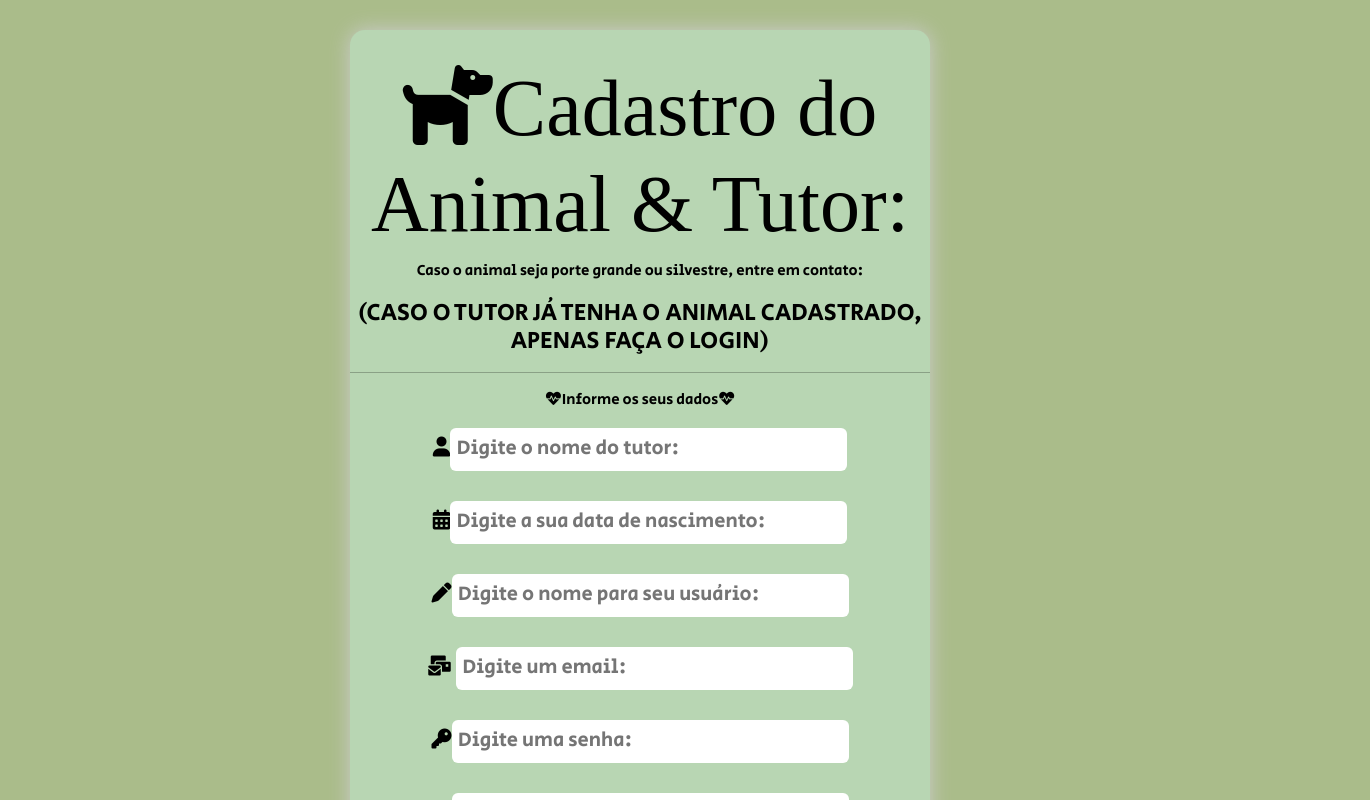
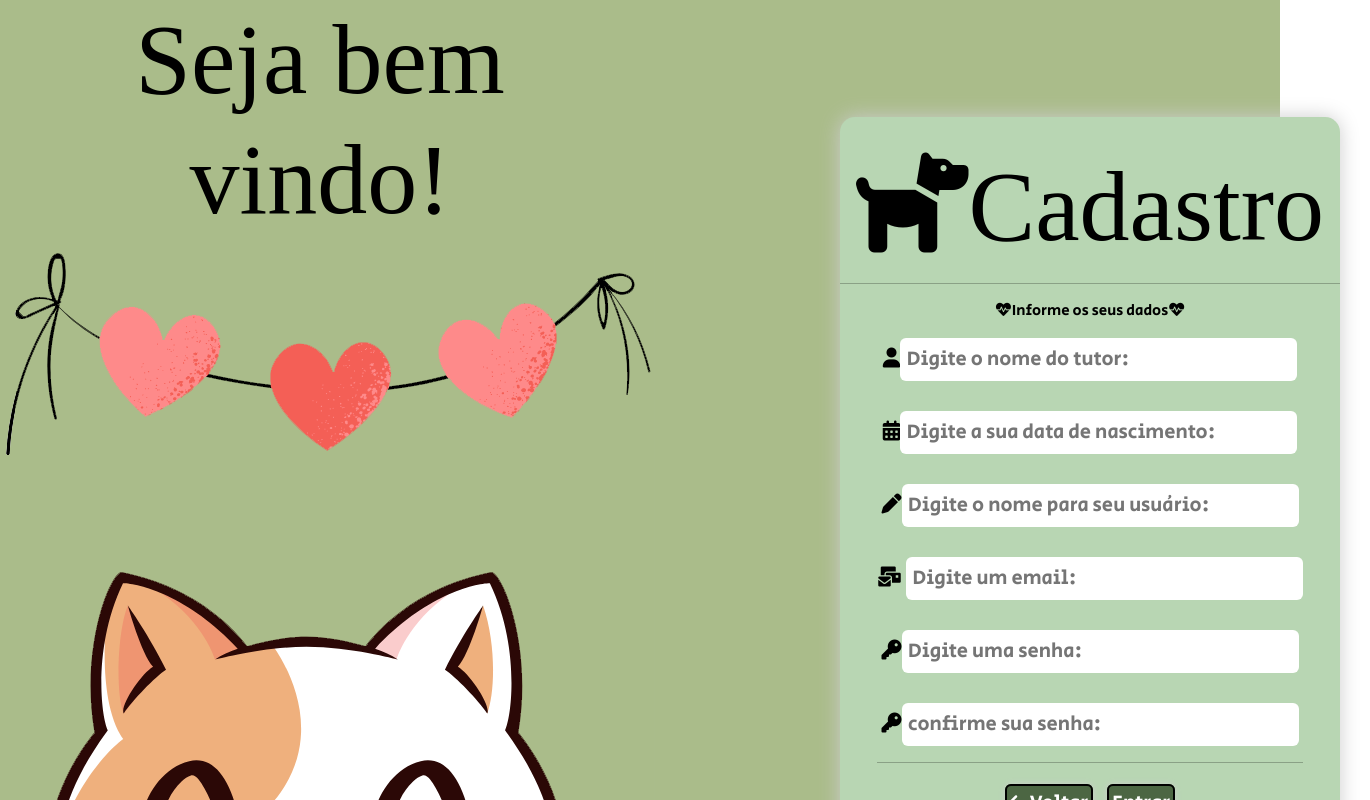
Before and after one commit to isabelal16/projeto-integrador, a React (Create React App) app: page /cadastro in a window 1280 px wide. Shown: the top 800 px of the page, 1370 px wide, since content can reach past the window. Built offline with nearby package versions, Linux system fonts and the light colour scheme; a web font is replaced by a local one.

Commit message:
Css Login/Cadastro

```diff
--- a/src/App.js
+++ b/src/App.js
@@ -14,8 +14,8 @@ function App() {
 
       <Routes>
         <Route path="/" element={<Inicio />} />
-        <Route path="login" element={<Login />} />
-        <Route path="cadastro" element={<Cadastro />} />
+        <Route path="/login" element={<Login />} />
+        <Route path="/cadastro" element={<Cadastro />} />
         <Route path="/perfil" element={<Perfil/>}/>
       </Routes>
 
--- a/src/Cadastro.js
+++ b/src/Cadastro.js
@@ -3,20 +3,24 @@ import {  Routes, Route, Link } from 'react-router-dom';
 
 const Cadastro = ( ) => {
 
-    require("./Cadastro.css");
+    require("./CadastroLogin.css");
 
 
     return (
 
-        <div>
+        <div className='Cadastro cadastroLogin'>
 
+            <div className='login'>
+                <h1>Seja bem vindo!</h1>
+                <img src='Cadastro.png'></img>
+            </div>
+
+            <div className='login3'>
                 <div className='caixa2'>
 
                     <br/>
 
-                <h1><i className="fa-solid fa-dog"></i>Cadastro do Animal & Tutor:</h1>
-                <p>Caso o animal seja porte grande ou silvestre, entre em contato:</p>
-                <h4>(CASO O TUTOR JÁ TENHA O ANIMAL CADASTRADO, APENAS FAÇA O LOGIN)</h4>
+                    <h1><i className="fa-solid fa-dog"></i>Cadastro</h1>
 
                     <hr/>
 
@@ -62,7 +66,7 @@ const Cadastro = ( ) => {
 
 
                 </div>
-
+            </div>
 
 
 
--- a/src/Cadastro.css
+++ b/src/CadastroLogin.css
@@ -6,25 +6,89 @@
     text-align:center;
 
 }
+.cadastroLogin{
+    display: flex;
+}
 
-body{
+body .cadastroLogin{
 
     color:rgb(0, 0, 0);
     font-family:'Secular One', sans-serif;
     background-color:#AABC8A;
     font-size: 20px;
-    margin-left: auto;
-    margin-right: auto;
-    width:50%;
-    border:none;
-    border-radius: 6px;
+
 }
 
-h1{
+.cadastroLogin h1{
 
     font-family:  'Grape Nuts', cursive;
     color:rgb(0, 0, 0);
-    font-size: 80px;
+    font-size: 100px;
+
+}
+
+
+.caixa2{
+
+    background-color: #B8D6B3;
+    text-align: center;
+    border:none;
+    border-radius: 15px;
+    box-shadow: 0px 0px 20px #ccc;
+    margin: 30px;
+    height:750px;
+    width: 500px;
+    margin-left: 200px;
+    margin-top: 16%;
+}
+
+
+.cadastroLogin input{
+
+    padding: 6.5px;
+    width: 397px;
+    border:none;
+    border-radius: 6px;
+
+}
+
+.cadastroLogin p{
+
+    font-size: 15px;
+
+}
+
+.cadastroLogin .link{
+    text-decoration: none;
+    background: rgba(60, 85, 51, 0.87);
+    color: white;
+    border-radius: 6px;
+    box-shadow: 0px 0px 6px #ccc;
+    padding: 3px;
+    border: black solid 2px;
+    margin: 7px;
+}
+
+
+.login2 img{
+    margin-top: 5%;
+    width: 1000px;
+
+}
+
+.Cadastro img{
+    margin-top: 0;
+
+}
+
+.login2{
+    display: flex;
+}
+
+
+.login{
+    width: 50%;
+    text-align: center;
 
 }
 
@@ -35,55 +99,8 @@ h1{
     border:none;
     border-radius: 15px;
     box-shadow: 0px 0px 20px #ccc;
-    margin-top: 70px;
+    height:500px;
+    width: 500px;
+    margin-left: 200px;
+    margin-top: 35%;
 }
-
-.caixa2{
-
-    background-color: #B8D6B3;
-    text-align: center;
-    border:none;
-    border-radius: 15px;
-    box-shadow: 0px 0px 20px #ccc;
-    margin: 30px;
-}
-
-button{
-
-   background-color: rgba(60, 85, 51, 0.87);
-   border-radius: 6px;
-   box-shadow: 0px 0px 6px #ccc;
-   margin: 5px;
-
-}
-
-.buttonC{
-    background-color:rgb(92, 84, 84);
-    color:white;
-}
-
-input{
-
-    padding: 6.5px;
-    width: 397px;
-    border:none;
-    border-radius: 6px;
-
-}
-
-p{
-
-    font-size: 15px;
-
-}
-
-.link{
-    text-decoration: none;
-    background: rgba(60, 85, 51, 0.87);
-    color: white;
-    border-radius: 6px;
-    box-shadow: 0px 0px 6px #ccc;
-    padding: 3px;
-    border: black solid 2px;
-    margin: 7px;
-}
--- a/src/Inicio.css
+++ b/src/Inicio.css
@@ -1,14 +1,14 @@
 @import url('https://fonts.googleapis.com/css2?family=Rokkitt:wght@300&family=Tiro+Devanagari+Hindi&display=swap');
 
 
-.titulo {
+.painel .titulo {
     display: flex;
     justify-content: space-between;
     padding: 80px;
     margin: 10px;
 }
 
-img{
+.painel img{
     margin-left: 150px;
     width: 1200px;
     margin-top: 0;
--- a/src/Login.js
+++ b/src/Login.js
@@ -4,18 +4,24 @@ import Inicio from './Inicio';
 
 const Login = () => {
 
-    require("./Cadastro.css");
+    require("./CadastroLogin.css");
+
 
     return (
 
-        <div>
+        <div className='login2 cadastroLogin'>
+
+
+            <div className='login'>
+                <h1>Seja bem vindo!</h1>
+                <img src='Login.png'></img>
+            </div>
+
+            <div className='login3'>
                 <div className='caixa1'>
-                <h1 className="centro"><i className="fa-solid fa-paw"></i>Seja Bem-Vindo!</h1>
-                <p>Caso demore para ser atendido ligue:</p>
-                <p><i className="fa-brands fa-whatsapp"></i> (16) 994587682</p>
-                <p><i className="fa-solid fa-phone"></i> 01633865472</p>
+                    <h1 className="centro"><i className="fa-solid fa-paw"></i>Login</h1>
                     <hr/>
-                <p className="centro"><i className="fa-solid fa-heart-pulse"></i>Faça login para começar<i className="fa-solid fa-heart-pulse"></i></p>
+                    <p className="centro">Faça login para começar</p>
 
 
                     <form className='centro'>
@@ -37,11 +43,8 @@ const Login = () => {
 
                         </label>
                     </form>
-
-
                 </div>
-
-
+            </div>
 
         </div>
     );
--- a/src/Menu.css
+++ b/src/Menu.css
@@ -8,14 +8,14 @@
     font-family: Arial, Helvetica, sans-serif;
 }
 
-.link{
+.menu .link{
     color: black;
     margin: 20px;
     text-decoration: none;
 
 }
 
-h2{
+.menu h2{
     margin: 15px;
     font-family: 'Rokkitt', serif;
     font-family: 'Tiro Devanagari Hindi', serif;
@@ -27,12 +27,14 @@ h2{
     font-family: 'Tiro Devanagari Hindi', serif;
 }
 
+
+
 .menu img{
     width: 90px;
     margin: 0%;
     margin-top: 0;
 }
 
-.logo {
+.menu .logo {
     display: flex;
 }
```
Also changed, not shown: public/Cadastro.png (added), public/Login.png (added), src/Rodape.css (line endings or trailing spaces). Lines whose indentation alone changed are shown as unchanged.
